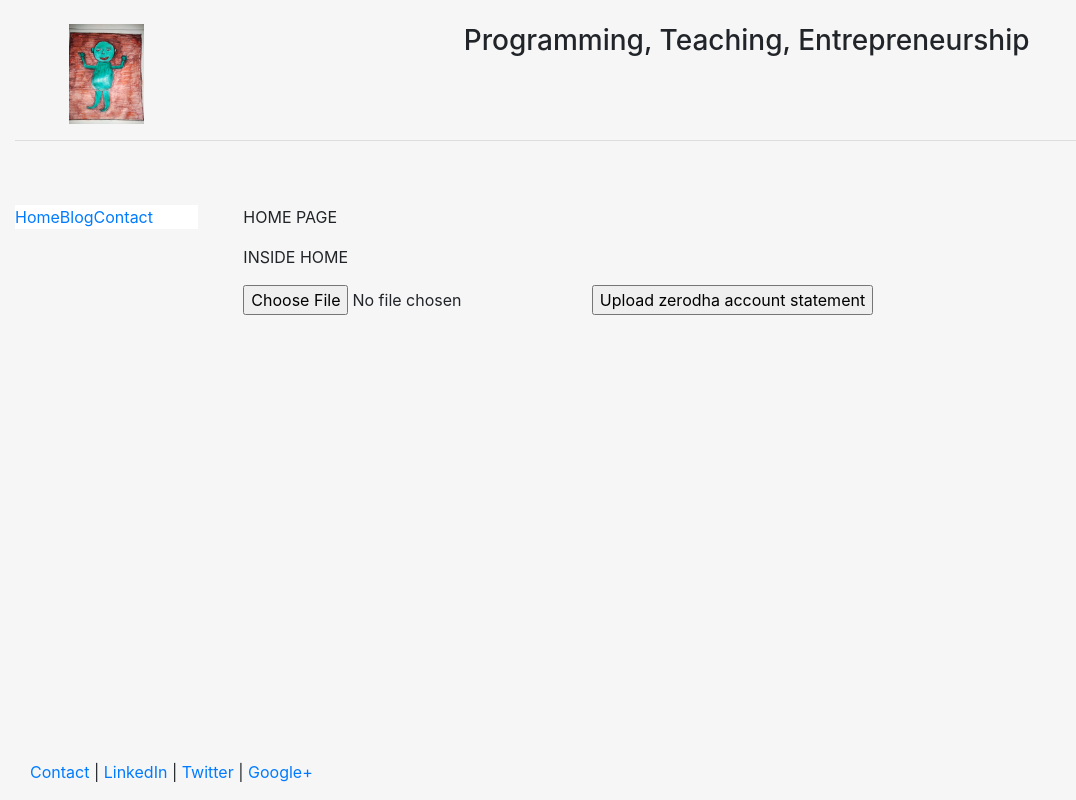
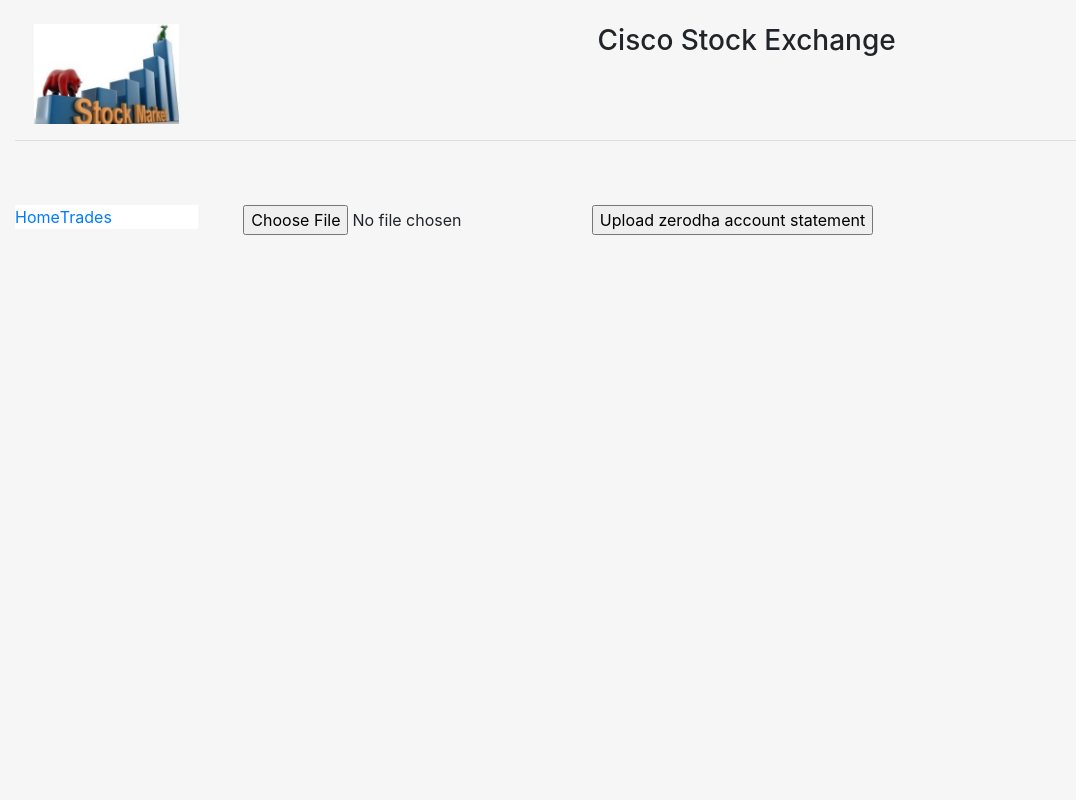
Before and after one commit to agrawalbansal88/first_django, a Django app: page / in a window 1280 px wide. Shown: the whole page, without its empty margins (0-1076 px from the left). Run offline with Django 3.2, Linux system fonts and the light colour scheme; some libraries are stand-ins or nearby versions.

Commit message:
Removed unwanted link and correct to Cisco Stock Exchange

```diff
--- a/firstDjango/personal/templates/personal/header.html
+++ b/firstDjango/personal/templates/personal/header.html
@@ -28,7 +28,7 @@
               <div class="col-sm-10">
                   <br>
                   <center>
-                  <h3>Programming, Teaching, Entrepreneurship</h3>
+                  <h3>Cisco Stock Exchange</h3>
                   </center>
               </div>
         </div><hr>
@@ -42,9 +42,9 @@
             <!--<div class="well bs-sidebar affix" id="sidebar" style="background-color:#fff">-->
             <div class="well bs-sidebar" id="sidebar" style="background-color:#fff">
               <ul class="nav nav-pills nav-stacked">
-                <li><a href='/'>Home</a></li>
-                <li><a href='/blog/'>Blog</a></li>
-                <li><a href='/contact/'>Contact</a></li>
+                <li><a href='/'>Home</a></li><br>
+                <!--<li><a href='/blog/'>Blog</a></li>-->
+                <li><a href='/contact/'>Trades</a></li>
               </ul>
             </div> <!--well bs-sidebar affix-->
           </div> <!--col-sm-2-->
@@ -60,7 +60,7 @@
     </div>
     <footer>
         <div class="container-fluid" style='margin-left:15px'>
-            <p><a href="#" target="blank">Contact</a> | <a href="#" target="blank">LinkedIn</a> | <a href="#" target="blank">Twitter</a> | <a href="#" target="blank">Google+</a></p>
+            <!--<p><a href="#" target="blank">Contact</a> | <a href="#" target="blank">LinkedIn</a> | <a href="#" target="blank">Twitter</a> | <a href="#" target="blank">Google+</a></p>-->
         </div>
     </footer>
 
--- a/firstDjango/personal/templates/personal/home.html
+++ b/firstDjango/personal/templates/personal/home.html
@@ -1,13 +1,7 @@
 {% extends "personal/header.html" %}
 {% block content %}
-<p>HOME PAGE</p>
-{% include "personal/includes/htmlsnippt.html" %}
-<!--<form method="post"> {% csrf_token %}-->
-<!--<p><label for = "date">Date:</label><input type="text" name="date" /></p>-->
-<!--<p><label for = "price">Price:</label><input type="text" name="price" /></p>-->
-<!--<input type="submit" value="Try IT"/>-->
-<!--</form>-->
-<!--<form action="/action_page.php">-->
+<!--<p>HOME PAGE</p>-->
+<!--{% include "personal/includes/htmlsnippt.html" %}-->
 <form method="post" enctype="multipart/form-data"> {% csrf_token %}
   <!--<input type="file" name="zerodha_file" id="zerodha_file" accept="csv/*">-->
   <input type="file" name="zerodha_file" id="zerodha_file">
--- a/firstDjango/personal/views.py
+++ b/firstDjango/personal/views.py
@@ -79,3 +79,6 @@ def process_data_df(data_df):
                                quantity=quantity,
                                price=price)
         trade_obj.save()
+
+
+#KEY: 125NKNLM9FJ2XONC https://www.alphavantage.co/support/#api-key
```
Also changed, not shown: firstDjango/personal/static/personal/img/profile.jpg.
